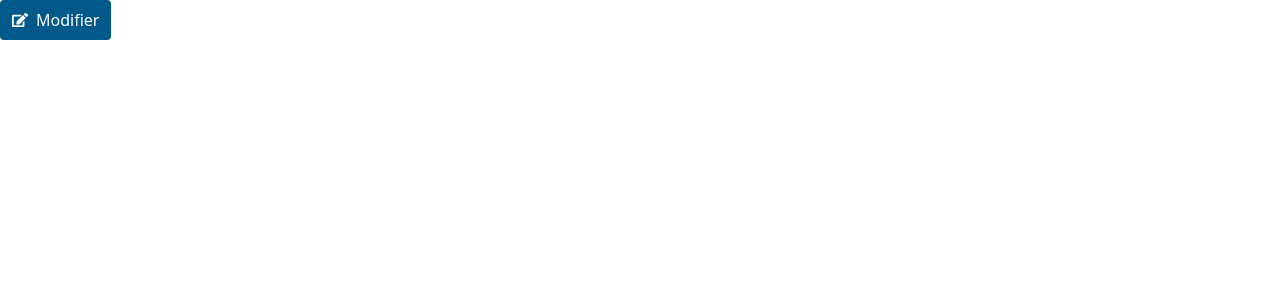
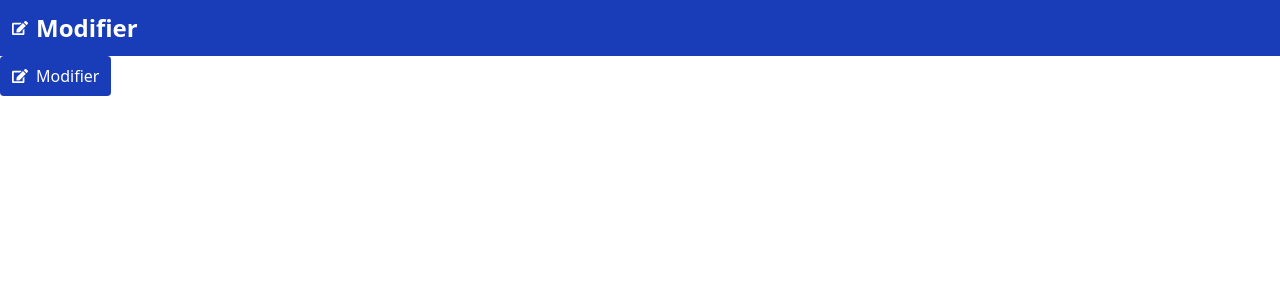
Before and after one commit to IBNESSAYEH/CommandeDeVente, a React (Vite) app: page / in a window 1280 px wide. Shown: the top 300 px of the page. Built offline with nearby package versions, Linux system fonts and the light colour scheme.

Commit message:
ajouter le component PageHeader

```diff
--- a/src/components/buttons/ActionButton.jsx
+++ b/src/components/buttons/ActionButton.jsx
@@ -4,7 +4,13 @@ const ActionButton = ({ icon, label, onClick, color = 'blue' }) => {
 
     // j'ai utilier cette variable pour faciliter le travaille avec les couleur du tailwind pour le moment on ai besoin just le bleu
     const  colorClasses = {
-        blue: 'bg-sky-800 hover:bg-blue-700 text-white',
+        blue: 'bg-blue-800 hover:bg-blue-700 text-white',
+         primary: 'bg-blue-600 hover:bg-blue-700 text-white',
+        secondary: 'bg-gray-600 hover:bg-gray-700 text-white',
+        success: 'bg-green-600 hover:bg-green-700 text-white',
+        danger: 'bg-red-600 hover:bg-red-700 text-white',
+         warning: 'bg-yellow-500 hover:bg-yellow-600 text-white',
+        info: 'bg-cyan-500 hover:bg-cyan-600 text-white',
     };
 
     return (
--- a/src/components/layout/PageHeader.jsx
+++ b/src/components/layout/PageHeader.jsx
@@ -1,11 +1,14 @@
 import React from 'react'
 
-const PageHeader = () => {
-  return (
-    <>
-
-    </>
-  )
+const PageHeader = ({ title, icon}) => {
+    return (
+        <div className="bg-blue-800 text-white p-3">
+          <div className="flex items-center">
+            {icon && <span className="mr-2"> {icon}</span>}
+             <h1 className="text-2xl font-bold">{title} </h1>
+          </div>
+        </div>
+      );
 }
 
 export default PageHeader
--- a/src/pages/SalesOrderPage.jsx
+++ b/src/pages/SalesOrderPage.jsx
@@ -1,10 +1,12 @@
 import React from 'react'
 import ActionButton from '../components/buttons/ActionButton'
 import { FaEdit } from "react-icons/fa"
+import PageHeader from '../components/layout/PageHeader'
 
 const SalesOrderPage = () => {
   return (
     <>
+    <PageHeader icon={<FaEdit />} title="Modifier"></PageHeader>
        <ActionButton  icon={<FaEdit />} label="Modifier"  />
     </>
   )
```
